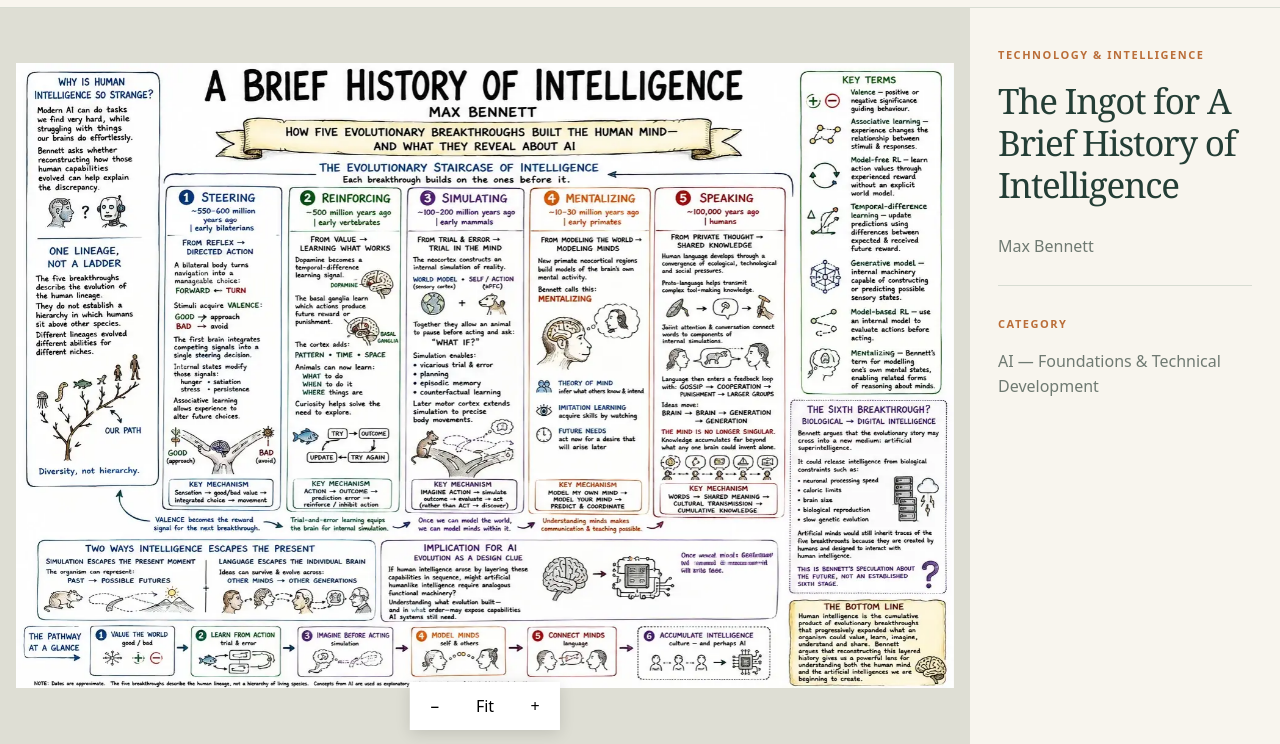
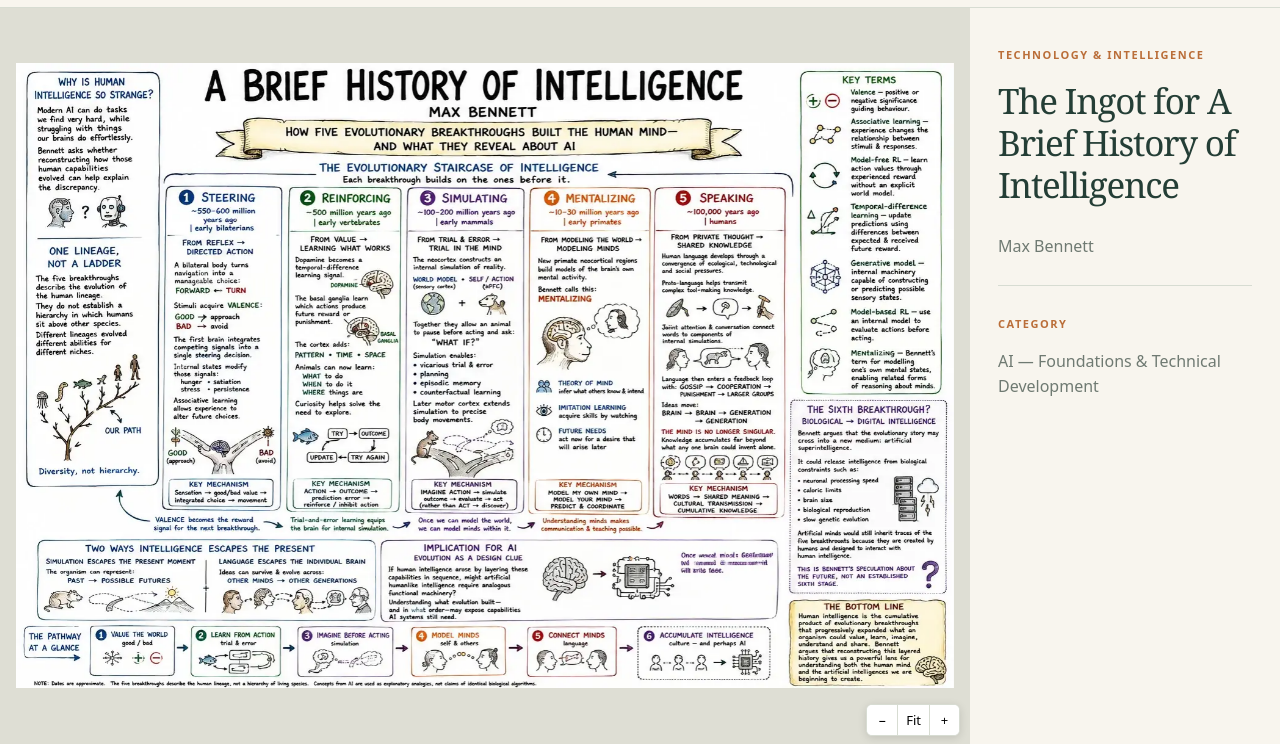
Before and after one commit to gpillai7/knowledgefoundry-site, a plain HTML site: page ingots/index.html in a window 1280 px wide. Both pictures are taken after a click on the button 235 px from the left and 1886 px from the top of the page. Shown: the part 1542-2286 px from the top of the page. Drawn offline with Linux system fonts and the light colour scheme.

Commit message:
Shrink and corner-dock Ingot zoom controls

```diff
--- a/ingots/gallery.css
+++ b/ingots/gallery.css
@@ -38,3 +38,30 @@
 /* Ingots collection identity */
 .hero .descriptor{font-family:'Source Serif 4',Georgia,serif;font-size:clamp(22px,2.7vw,30px);line-height:1.35;margin:10px 0 18px;color:var(--forest)}
 .gallery .descriptor-small{font-family:'Source Serif 4',Georgia,serif;font-size:20px;margin:-14px 0 20px;color:var(--forest)}
+
+/* Compact zoom dock: keep controls off the centre/bottom of the Ingot. */
+.art .zoom{
+  left:auto;
+  right:10px;
+  bottom:8px;
+  transform:none;
+  gap:0;
+  border:1px solid var(--line);
+  border-radius:6px;
+  overflow:hidden;
+  box-shadow:0 2px 9px #00000020;
+  background:#fff;
+}
+.art .zoom button{
+  min-width:30px;
+  min-height:30px;
+  height:30px;
+  padding:3px 8px;
+  font-size:13px;
+  line-height:1;
+}
+.art .zoom button+button{border-left:1px solid var(--line)}
+@media(max-width:600px){
+ .art .zoom{right:6px;bottom:6px}
+ .art .zoom button{min-width:30px;min-height:32px;height:32px}
+}
```
